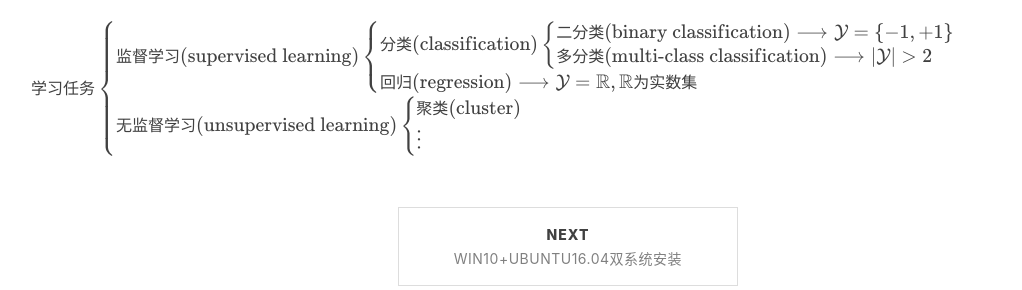
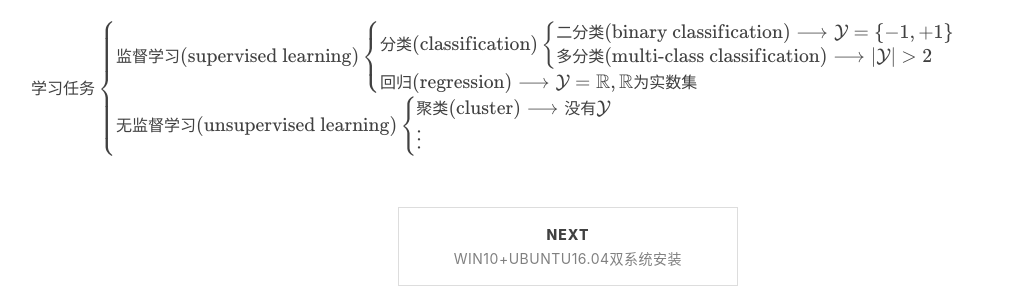
Before and after one commit to zivenyang/zivenyang.github.io, a Jekyll site: the page built from _posts/zzh-mathine-learning/2017-07-06-zzh-ml-chapter-1.markdown, in a window 1280 px wide and 900 px high, scrolled down 2834 px. Shown: the part 239-529 px from the top of the window, without its empty margins (234-1256 px from the left). Built offline with Jekyll 4.4.1, drawn with Linux system fonts in a browser that asks for light colours; nearby versions of some CDN libraries; formulas are drawn with MathJax 3; comment, search, counter and statistics services are not loaded.

Commit message:
update ch1

```diff
--- a/_posts/zzh-mathine-learning/2017-07-06-zzh-ml-chapter-1.markdown
+++ b/_posts/zzh-mathine-learning/2017-07-06-zzh-ml-chapter-1.markdown
@@ -54,7 +54,7 @@ tags:
 \text{回归(regression)} \longrightarrow \mathcal{Y}=\mathbb{R}, \mathbb{R}\text{为实数集}
 \end{cases} \\\
 \text{无监督学习(unsupervised learning)} \begin{cases}
-\text{聚类(cluster)} \\\
+\text{聚类(cluster)} \longrightarrow \text{没有}\mathcal{Y} \\\
 \vdots
 \end{cases}
 \end{cases}
```
